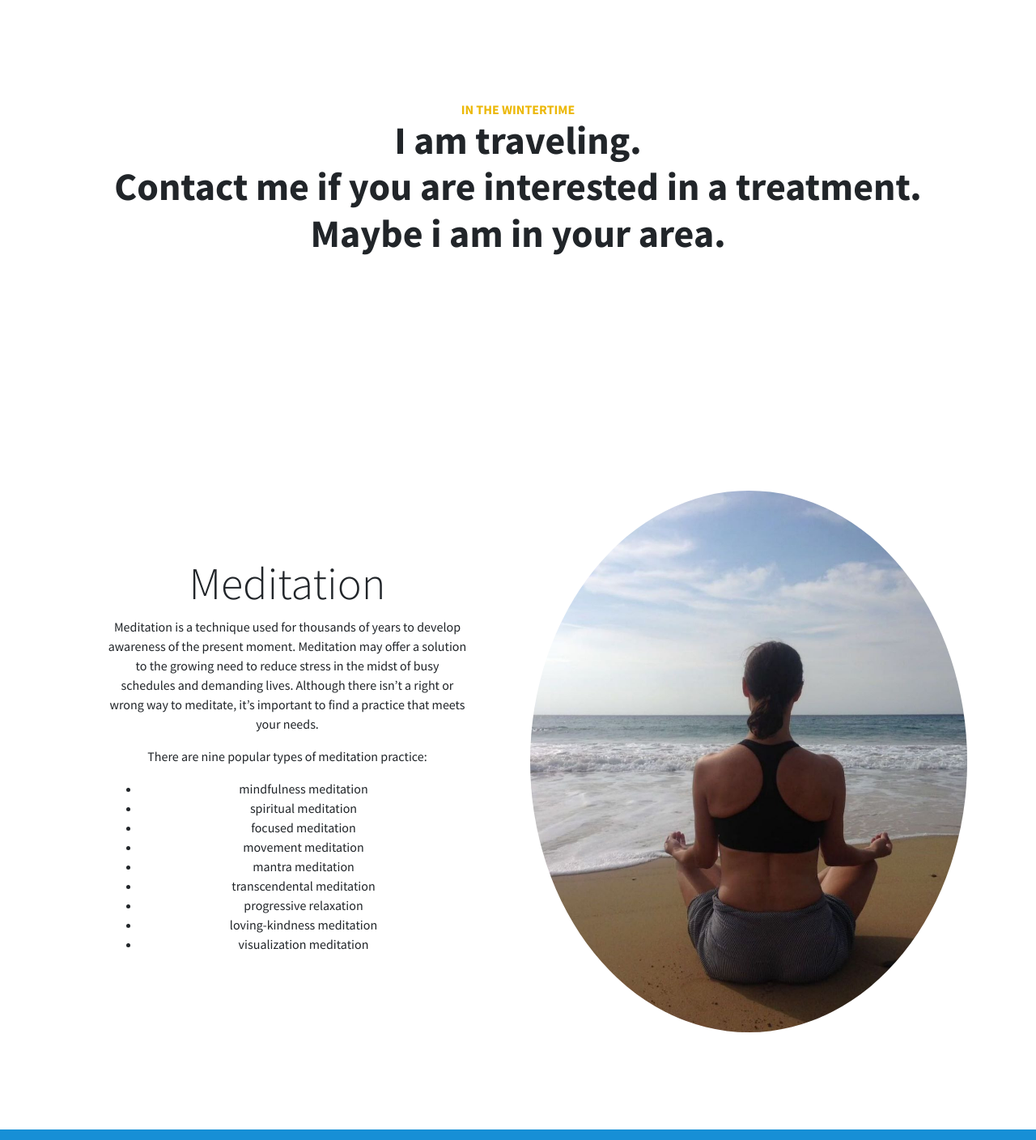
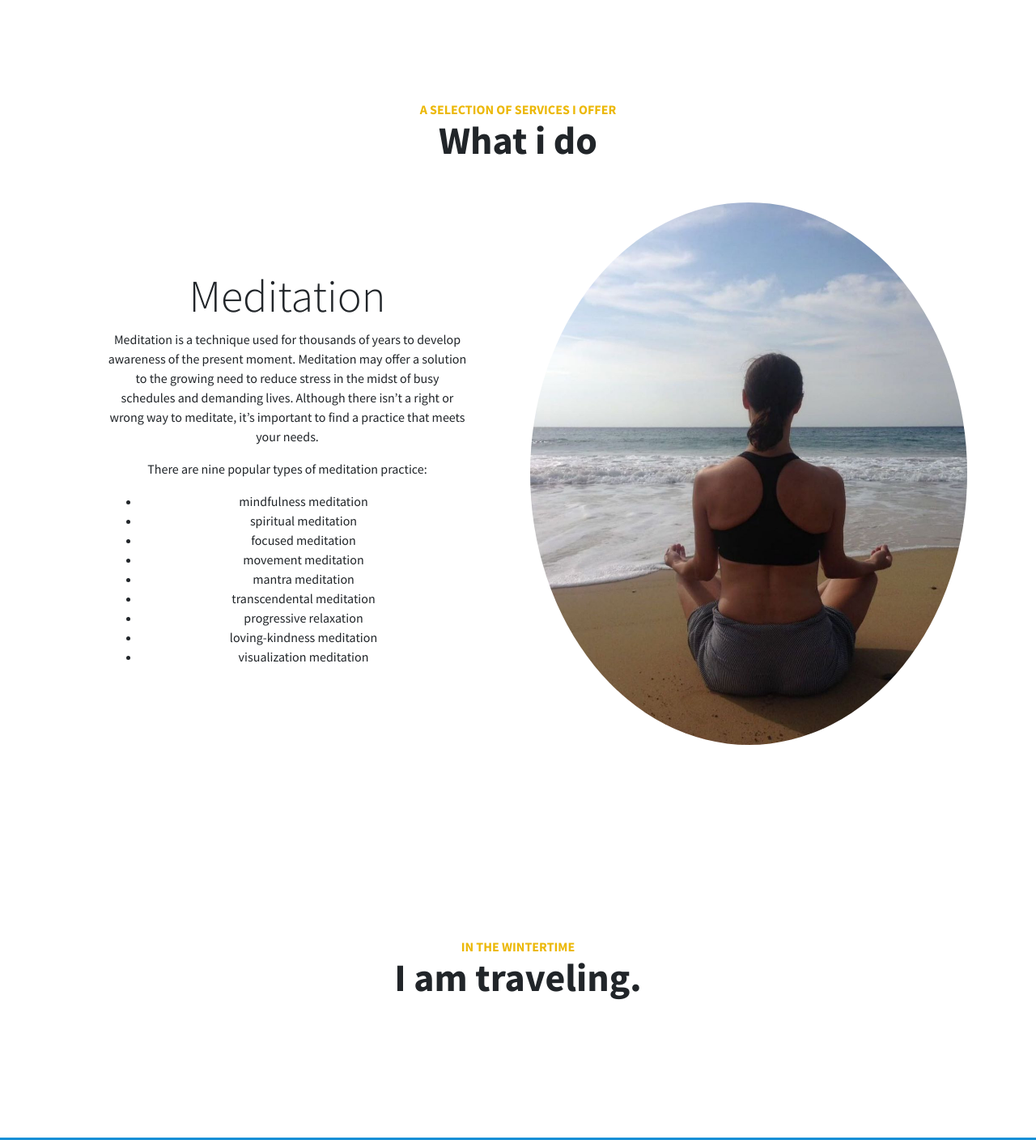
Before and after one commit to cdrcqnts/areti, a plain HTML site: page index.html in a window 1280 px wide. Shown: the part 2300-3708 px from the top of the page at 81% size. Drawn offline with Linux system fonts and the light colour scheme; grey boxes are pictures that could not be loaded.

Commit message:
Update index.html

```diff
--- a/index.html
+++ b/index.html
@@ -99,20 +99,14 @@ Treatments aim to remove muscle tension and headaches, invigorate overall well-b
       </div>
     </section>
 
-    <!-- Table, Wintertime -->
-    <section id="travel" class="content-section">
+
+
+    <!-- Services -->
+    <section class="content-section" id="about">
       <div class="content-section-heading text-center">
-          <h3 class="text-secondary mb-0">In the Wintertime</h3>
-          <h2 class="mb-5">I am traveling.</br> Contact me if you are interested in a treatment. </br> Maybe i am in your area.</h2>
-
-        </div>
-      <div class="container">
-
+          <h3 class="text-secondary mb-0">A selection of services i offer</h3>
+          <h2 class="mb-5">What i do</h2>
       </div>
-    </section>
-
-    <!-- Contact -->
-    <section class="content-section" id="about">
       <div class="container text-center">
         <div class="row align-items-center">
           <div class="col-lg-6 order-lg-2">
@@ -145,6 +139,17 @@ Although there isn’t a right or wrong way to meditate, it’s important to fin
             </div>
           </div>
         </div>
+      </div>
+    </section>
+     <!-- Table, Wintertime -->
+    <section id="travel" class="content-section">
+      <div class="content-section-heading text-center">
+          <h3 class="text-secondary mb-0">In the Wintertime</h3>
+          <h2 class="mb-5">I am traveling.</h2>
+
+        </div>
+      <div class="container">
+
       </div>
     </section>
 
```
